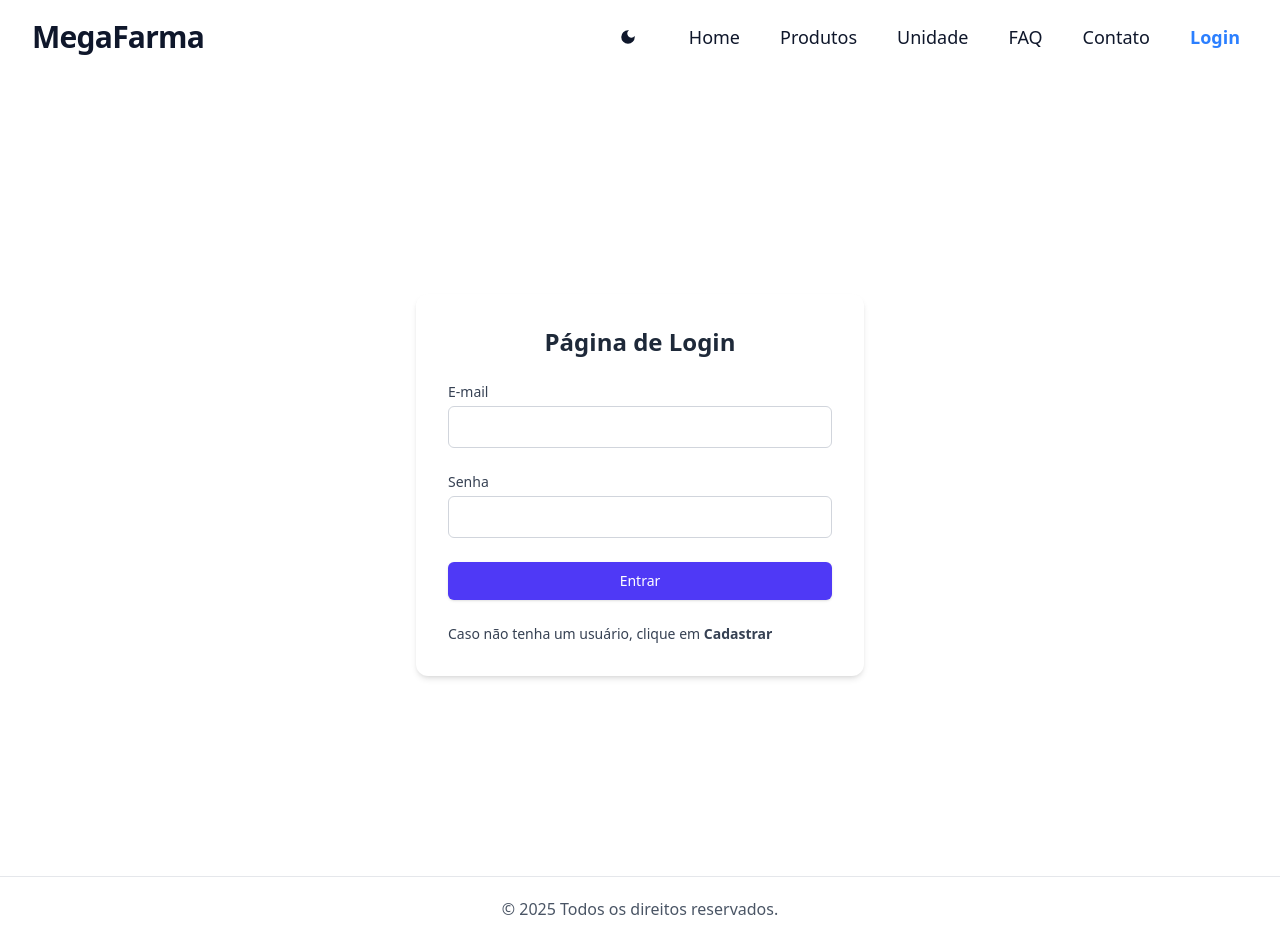
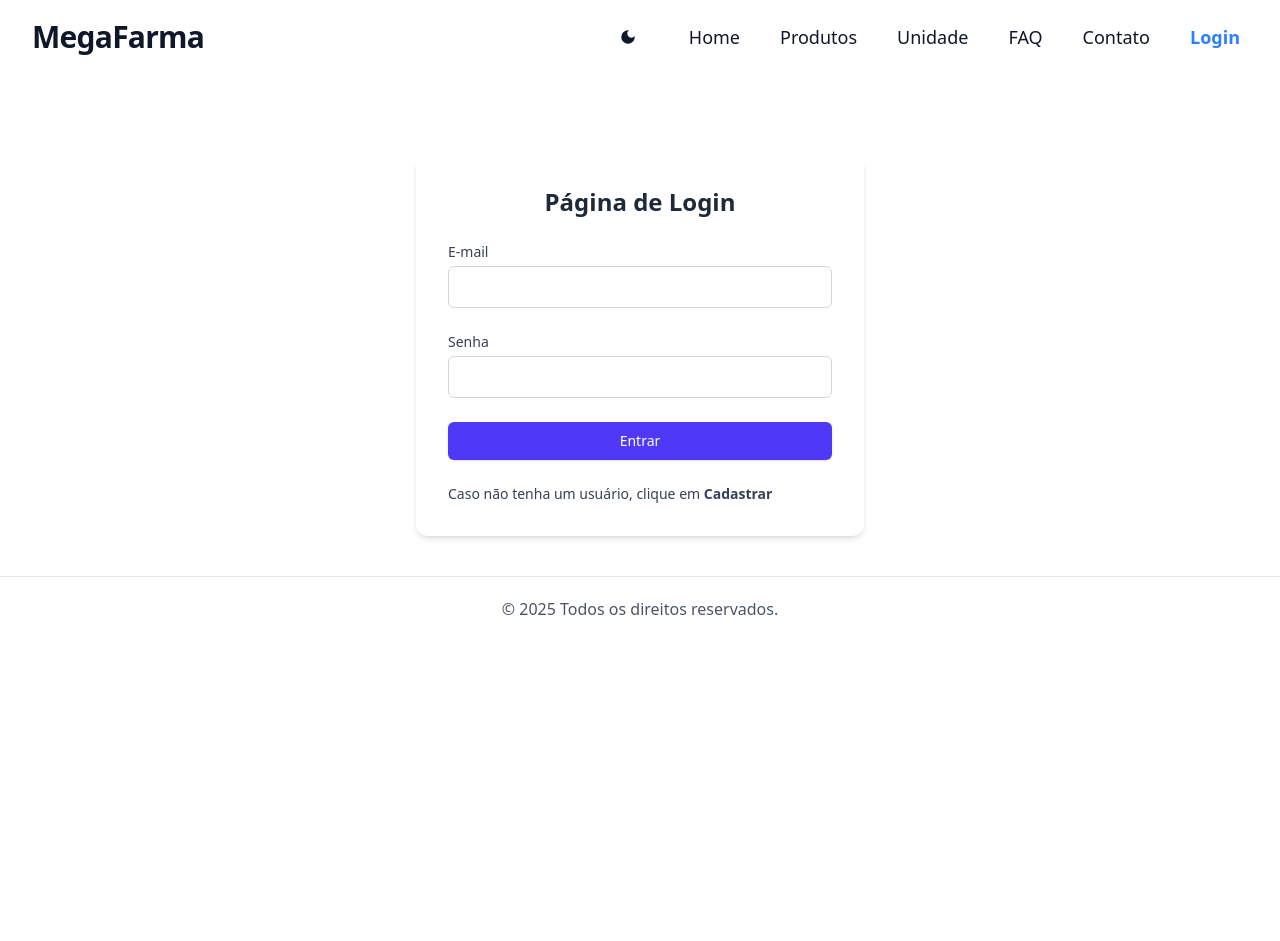
Before and after one commit to 1TDSPG-25/sistema-flow, a React (Vite) app: page /sistema-flow/login in a window 1280 px wide. After the commit the page ends 800 px from the top, so only its background shows below. Built offline with nearby package versions, Linux system fonts and the light colour scheme; no server answers.

Commit message:
fix(css): Corrigindo mudança de tema do darkmode na página de login.

```diff
--- a/src/routes/Login/index.tsx
+++ b/src/routes/Login/index.tsx
@@ -1,9 +1,10 @@
-import { Link } from "react-router-dom";
+import { Link, useNavigate } from "react-router-dom";
 import { useForm } from "react-hook-form";
-import type { TipoUser } from "../../types/tipoUsuario";
-import { useNavigate } from "react-router-dom";
 import { z } from "zod";
 import { zodResolver } from "@hookform/resolvers/zod";
+import type { TipoUser } from "../../types/tipoUsuario";
+import useTheme from "../../context/useTheme";
+
 const API_URL = import.meta.env.VITE_API_URL_USUARIOS;
 
 const loginSchema = z.object({
@@ -13,10 +14,16 @@ const loginSchema = z.object({
 
 type LoginInput = z.infer<typeof loginSchema>;
 
-export default function LoginForm(){
+export default function LoginForm() {
+  const { isDark } = useTheme();
   const navigate = useNavigate();
 
-    const { register, handleSubmit, formState: { errors }, reset } = useForm<LoginInput>({
+  const {
+    register,
+    handleSubmit,
+    formState: { errors },
+    reset,
+  } = useForm<LoginInput>({
     resolver: zodResolver(loginSchema),
     mode: "onChange",
   });
@@ -36,7 +43,9 @@ export default function LoginForm(){
 
       if (usuarioValido) {
         localStorage.setItem("usuarioLogado", JSON.stringify(usuarioValido));
-                    const authToken = btoa(JSON.stringify({ id: usuarioValido.id ?? usuarioValido.email, ts: Date.now() }));
+        const authToken = btoa(
+          JSON.stringify({ id: usuarioValido.id ?? usuarioValido.email, ts: Date.now() })
+        );
         localStorage.setItem("authToken", authToken);
         localStorage.setItem("isLoggedIn", "true");
 
@@ -51,27 +60,85 @@ export default function LoginForm(){
     }
   };
 
-    return(
-        <main className="mb-0 p-[20vh]">
-            <div className="bg-white p-8 rounded-xl shadow-md w-full max-w-md mx-auto justify-center items-center mt-15">
-                <h2 className="text-2xl font-bold mb-6 text-center text-gray-800">Página de Login</h2>
+  return (
+    <div
+      className={`p-8 rounded-xl shadow-md w-full max-w-md mx-auto mt-20 transition-colors duration-500 ${
+        isDark ? "bg-gray-800 text-gray-200" : "bg-white text-gray-800"
+      }`}
+    >
+      <h2
+        className={`text-2xl font-bold mb-6 text-center transition-colors duration-500 ${
+          isDark ? "text-gray-100" : "text-gray-800"
+        }`}
+      >
+        Página de Login
+      </h2>
 
       <form onSubmit={handleSubmit(onSubmit)} className="space-y-6">
         <div>
-                        <label htmlFor="email" className="block text-sm font-medium text-gray-700">E-mail</label>
-                        <input id="email" type="email" className="mt-1 block w-full px-3 py-2 bg-white border border-gray-300 rounded-md text-gray-900 placeholder-gray-400 focus:outline-none focus:ring-2 focus:ring-indigo-500 focus:border-indigo-500" {...register("email")} />
-                        {errors.email && (<p className="text-red-500 text-sm">{errors.email.message}</p>)}
+          <label
+            htmlFor="email"
+            className={`block text-sm font-medium transition-colors duration-500 ${
+              isDark ? "text-gray-200" : "text-gray-700"
+            }`}
+          >
+            E-mail
+          </label>
+          <input
+            id="email"
+            type="email"
+            className={`mt-1 block w-full px-3 py-2 border rounded-md focus:outline-none focus:ring-2 focus:ring-indigo-500 focus:border-indigo-500 placeholder:text-sm transition-colors duration-500 ${
+              isDark
+                ? "bg-gray-700 border-gray-600 text-gray-200 placeholder-gray-400"
+                : "bg-white border-gray-300 text-gray-900 placeholder-gray-400"
+            }`}
+            {...register("email")}
+          />
+          {errors.email && <p className="text-red-500 text-sm">{errors.email.message}</p>}
         </div>
+
         <div>
-                        <label htmlFor="senha" className="block text-sm font-medium text-gray-700">Senha</label>
-                        <input id="senha" type="password" className="mt-1 block w-full px-3 py-2 bg-white border border-gray-300 rounded-md text-gray-900 placeholder-gray-400 focus:outline-none focus:ring-2 focus:ring-indigo-500 focus:border-indigo-500" {...register("senha")} />
-                        {errors.senha && (<p className="text-red-500 text-sm">{errors.senha.message}</p>)}
+          <label
+            htmlFor="senha"
+            className={`block text-sm font-medium transition-colors duration-500 ${
+              isDark ? "text-gray-200" : "text-gray-700"
+            }`}
+          >
+            Senha
+          </label>
+          <input
+            id="senha"
+            type="password"
+            className={`mt-1 block w-full px-3 py-2 border rounded-md focus:outline-none focus:ring-2 focus:ring-indigo-500 focus:border-indigo-500 placeholder:text-sm transition-colors duration-500 ${
+              isDark
+                ? "bg-gray-700 border-gray-600 text-gray-200 placeholder-gray-400"
+                : "bg-white border-gray-300 text-gray-900 placeholder-gray-400"
+            }`}
+            {...register("senha")}
+          />
+          {errors.senha && <p className="text-red-500 text-sm">{errors.senha.message}</p>}
         </div>
-                    <button type="submit" className="w-full flex justify-center py-2 px-4 border border-transparent rounded-md shadow-sm text-sm font-medium text-white bg-indigo-600 hover:bg-indigo-700 focus:outline-none focus:ring-2 focus:ring-offset-2 focus:ring-indigo-500 cursor-pointer">Entrar</button>
 
-                    <p className="block text-sm font-medium text-gray-700">Caso não tenha um usuário, clique em <Link to="/cadastro" className="hover:underline hover:text-blue-500 font-bold">Cadastrar</Link></p>
+        <div>
+          <button
+            type="submit"
+            className="w-full flex justify-center py-2 px-4 border border-transparent rounded-md shadow-sm text-sm font-medium text-white bg-indigo-600 hover:bg-indigo-700 focus:outline-none focus:ring-2 focus:ring-offset-2 focus:ring-indigo-500 cursor-pointer"
+          >
+            Entrar
+          </button>
+        </div>
+
+        <p
+          className={`block text-sm mt-4 transition-colors duration-500 ${
+            isDark ? "text-gray-200" : "text-gray-700"
+          }`}
+        >
+          Caso não tenha um usuário, clique em{" "}
+          <Link to="/cadastro" className="hover:underline hover:text-blue-500 font-bold">
+            Cadastrar
+          </Link>
+        </p>
       </form>
     </div>
-        </main>
-    )
+  );
 }
```
Lines whose indentation alone changed are shown as unchanged.
